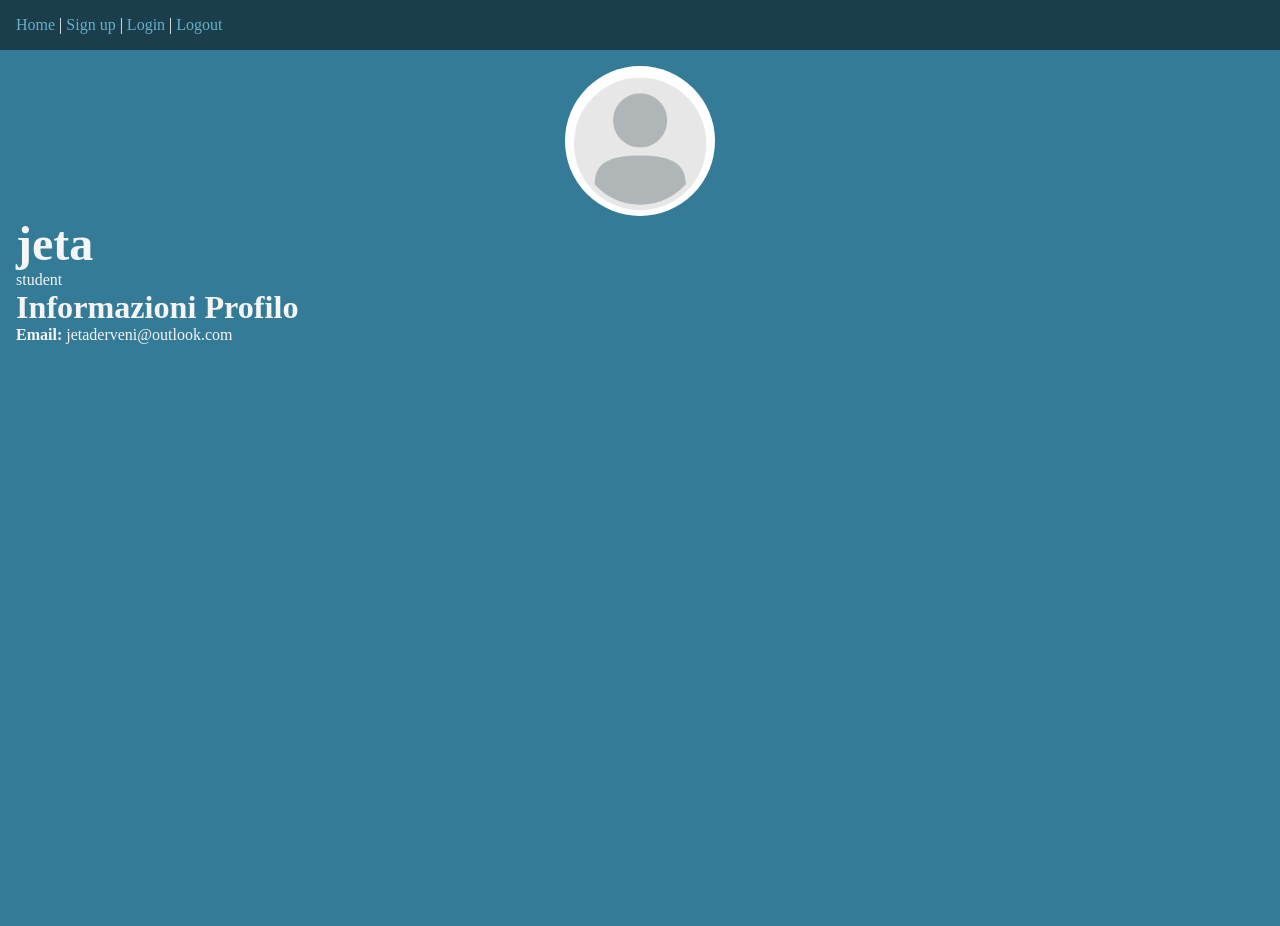
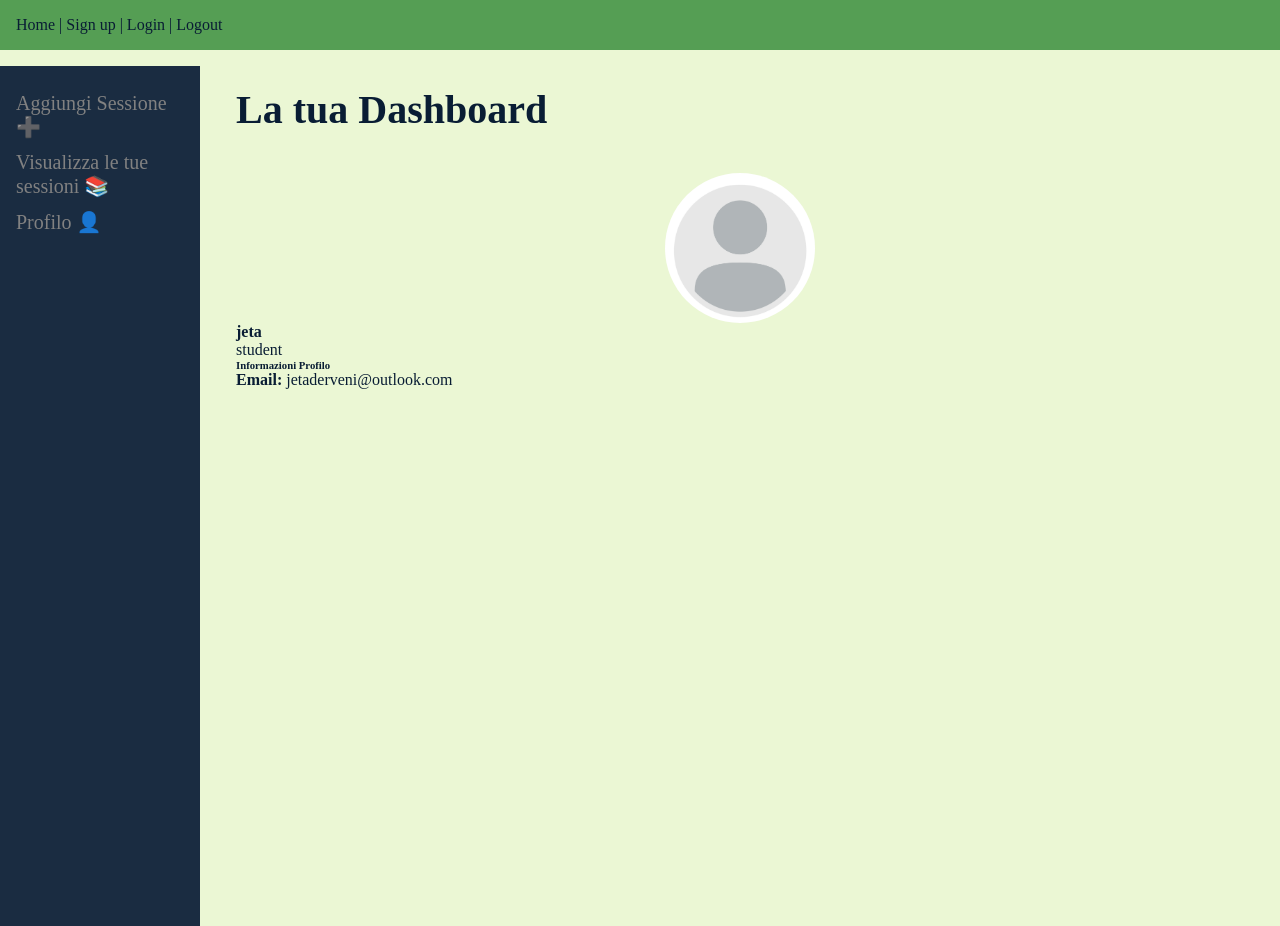
Before and after one commit to jettdrv/progetto_techWeb, a Django app: page /users/profile/ in a window 1280 px wide. Run offline with Django 5.2, Linux system fonts and the light colour scheme; a user stored in the database is signed in.

Commit message:
Un po' di css (ancora brutto)

```diff
--- a/StudyBuddies/StudyBuddies/settings.py
+++ b/StudyBuddies/StudyBuddies/settings.py
@@ -62,7 +62,8 @@ ROOT_URLCONF = 'StudyBuddies.urls'
 TEMPLATES = [
     {
         'BACKEND': 'django.template.backends.django.DjangoTemplates',
-        'DIRS': ["templates\StudyBuddies"],
+        'DIRS': ["templates/StudyBuddies",
+                 "users/templates/users" ],
         #'DIRS': [os.path.join(BASE_DIR,"templates")],
         'APP_DIRS': True,
         'OPTIONS': {
--- /dev/null
+++ b/StudyBuddies/static/css/dashboard.css
@@ -0,0 +1,30 @@
+/* dashboard stuff*/
+.side-nav {
+  height: 100%;
+  width: 200px;
+  position: fixed;
+  z-index: 1;
+  top: 1;
+  margin-top: 0;
+  left: 0;
+  background-color: #1a2c41;
+  overflow-x: hidden;
+  padding-top: 20px;
+}
+
+.side-nav a {
+  padding: 6px 8px 6px 16px;
+  text-decoration: none;
+  font-size: 20px;
+  color: #818181;
+  display: block;
+}
+
+
+.side-nav a:hover {
+  color: #f1f1f1;
+}
+.dashboard-main {
+  margin-left: 200px;
+  padding: 20px;
+}
--- a/StudyBuddies/static/css/style.css
+++ b/StudyBuddies/static/css/style.css
@@ -6,16 +6,18 @@
 
 body {
     min-height: 100vh;
-    background-color: #347B98;
-    color: whitesmoke;
-    font-size: 3rem;
+    background-color:#EBF7D4;
+    color: #091D34;
+    font-size: 1rem;
 }
 
 nav {
     padding: 1rem;
-    background-color: #1A3E4C;
-    color: white;
+    background-color: #559E54;
+    color: #091D34;
     font-size: 1rem;
+
+
 }
 
 main {
@@ -38,7 +40,7 @@ p {
 }
 
 a {
-    color: #67AFCB;
+    color: #091D34;
     text-decoration: none;
 
 }
@@ -56,7 +58,7 @@ span {
 
 form.logout button.logout-button{
     text-decoration: none;
-    color: #67AFCB;
+    color: #091D34;
     font-family:'Times New Roman', Times, serif;
     font-size: 1rem !important;
 }
@@ -88,13 +90,22 @@ img {
   margin: auto;
   width: 35%;
 }
+
+.label-b1{
+    margin-bottom: 37px;
+}
+
+.label-b2{
+    margin-bottom: 20px;
+
+}
 .buttoni-homepage{
     display: flex;
 
 }
 
 .btn-homepage-dashboard{
-    background-color:#092834;
+    background-color:#559E54;
     color: white;
     border:none;
     font-size: 1rem;
@@ -104,11 +115,12 @@ img {
     transition-duration: 0.4s;
 }
 .btn-homepage-dashboard:hover{
-    background-color: #67AFCB;
+    background-color: #98CA32;
     color: white;
 }
 .btn-homepage-register{
-    background-color:#092834;
+    background-color:#559E54;
+
     color: white;
     border:none;
     font-size: 1rem;
@@ -119,7 +131,7 @@ img {
 }
 
 .btn-homepage-register:hover{
-    background-color: #67AFCB;
+    background-color: #98CA32;
     color: white;
 }
 .banner {
--- a/StudyBuddies/study/templates/study/session_list.html
+++ b/StudyBuddies/study/templates/study/session_list.html
@@ -1,10 +1,11 @@
-{% extends 'base.html' %}
+{% extends 'dashboard.html' %}
 
 {% block title %}
 Lista Sessioni
 {% endblock %}
 
-{% block content %}
+{% block dashboard_page %}
+<div class="dashboard-main">
     <h5>Le tue Sessioni di Studio</h5>
         {% if sessions %}
             <div class="list-group">
@@ -25,4 +26,5 @@ Lista Sessioni
    <div>
     <a href="{% url 'users:dashboard' %}"> Oppure ritorna alla dashboard </a>
    </div>
+</div>
 {% endblock %}
--- a/StudyBuddies/templates/StudyBuddies/base.html
+++ b/StudyBuddies/templates/StudyBuddies/base.html
@@ -10,6 +10,8 @@
         {% endblock%}
     </title>
     <link rel="stylesheet" href="{% static 'css/style.css' %}">
+    <link rel="stylesheet" href="{% static 'css/dashboard.css' %}">
+
     <script src="{% static 'js/main.js' %}" defer> </script>
     <!--<link href="https://cdn.jsdelivr.net/npm/bootstrap@5.1.3/dist/css/bootstrap.min.css" rel="stylesheet">-->
 </head>
--- a/StudyBuddies/templates/StudyBuddies/homepage.html
+++ b/StudyBuddies/templates/StudyBuddies/homepage.html
@@ -13,12 +13,12 @@
   <!--<a href="http://www.freepik.com">Designed by Freepik</a>-->
   <div class="buttoni-homepage">
     <span>
-        <p>Visualizza la tua dashboard</p>
+        <p class="label-b1">Visualizza la tua dashboard</p>
         <a class= "btn-homepage-dashboard" href="{% url 'users:dashboard' %}">Vai alla dashboard</a>
 
     </span>
     <span>
-        <p>Oppure registrati per far parte del mondo di StudyBuddies</p>
+        <p class="label-b2">Oppure registrati per far parte del mondo di StudyBuddies</p>
         <a class= "btn-homepage-dashboard" href="{% url 'users:register' %}">Registrati</a>
 
     </span>
--- a/StudyBuddies/users/templates/users/dashboard.html
+++ b/StudyBuddies/users/templates/users/dashboard.html
@@ -3,8 +3,25 @@
 Dashboard
 {%endblock %}
 
+
+
 {% block content %}
-<h2>La tua Dashboard</h2>
-<a href="{% url 'study:add_session' %}"> Aggiungi Sessione ➕ </a>
-<a href="{% url 'study:session_list' %}">Visualizza le tue sessioni 📚</a>
+
+
+
+
+<div class="side-nav">
+    <a href="{% url 'study:add_session' %}"> Aggiungi Sessione ➕ </a>
+    <a href="{% url 'study:session_list' %}">Visualizza le tue sessioni 📚</a>
+    <a href="{% url 'users:profile' %}">Profilo 👤</a>
+</div>
+
+<div class="dashboard-main">
+    <h2>La tua Dashboard</h2>
+</div>
+
+{% block dashboard_page %}
+
+{% endblock%}
+
 {% endblock %}
--- a/StudyBuddies/users/templates/users/profile.html
+++ b/StudyBuddies/users/templates/users/profile.html
@@ -1,11 +1,12 @@
-{%extends 'base.html'%}
+{%extends 'dashboard.html'%}
 {% load static %}
 
 {% block title%}
     Profilo
 {% endblock %}
 
-{% block content %}
+{% block dashboard_page %}
+<div class="dashboard-main">
 {%if user.profile_picture%}
 <img src="{{user.profile_picture.url}}" alt="Immagine di profilo" class="circle" >
 {% else %}
@@ -22,6 +23,6 @@
 {% if user.bio %}
 <p><strong>Bio:</strong> {{ user.bio }}</p>
 {% endif %}
-<!--<a href="#" class="btn btn-outline-primary">Modifica Profilo</a>-->
-
+<!--<a href="#" >Modifica Profilo</a>-->
+</div>
 {% endblock %}
```
Also changed, not shown: StudyBuddies/study/templates/study/session_form.html (+5 -3 lines), StudyBuddies/db.sqlite3.
